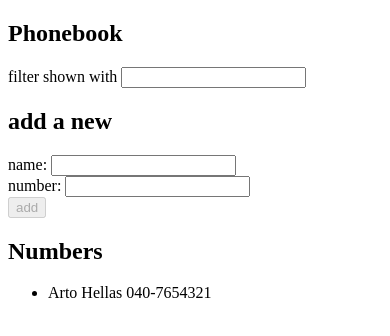
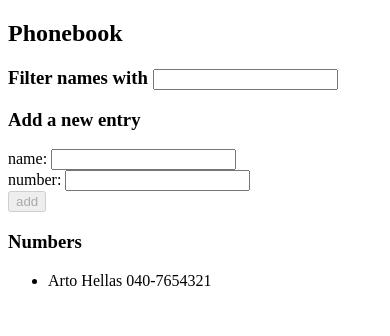
Before and after one commit to irekf/fullstackopen, a React (Vite) app in the folder part2/phonebook/: page / in a window 390 px wide. Shown: the top 336 px of the page. Built offline with nearby package versions, Linux system fonts and the light colour scheme.

Commit message:
2.10: The Phonebook Step5

```diff
--- a/part2/phonebook/src/App.jsx
+++ b/part2/phonebook/src/App.jsx
@@ -1,4 +1,8 @@
-import { useState } from 'react'
+import {useState} from 'react'
+
+import Filter from './components/Filter'
+import PersonForm from "./components/PersonForm"
+import Persons from "./components/Persons"
 
 const App = () => {
     const [persons, setPersons] = useState([
@@ -34,25 +38,13 @@ const App = () => {
     return (
         <div>
             <h2>Phonebook</h2>
-            <div>filter shown with <input value={prefix} onChange={(e) => setPrefix(e.target.value)}/></div>
-            <h2>add a new</h2>
-            <form onSubmit={addNumber}>
-                <div>
-                    name: <input value={newName} onChange={(e) => setNewName(e.target.value)}/>
-                </div>
-                <div>
-                    number: <input value={newNumber} onChange={(e) => setNewNumber(e.target.value)}/>
-                </div>
-                <div>
-                    <button type="submit" disabled={newName.length === 0 || newNumber.length === 0}>add</button>
-                </div>
-            </form>
-            <h2>Numbers</h2>
-            <ul>
-                {persons.filter((person) => person.name.toLowerCase().startsWith(prefix.toLowerCase()))
-                    .map((person) => <li key={person.id}>{person.name} {person.number}</li>
-                    )}
-            </ul>
+            <Filter prefix={prefix} onPrefixChange={(e) => setPrefix(e.target.value)}/>
+            <h3>Add a new entry</h3>
+            <PersonForm name={newName} onNameChange={(e) => setNewName(e.target.value)}
+                        phoneNumber={newNumber} onPhoneNumberChange={(e) => setNewNumber(e.target.value)}
+                        onSubmit={addNumber}/>
+            <h3>Numbers</h3>
+            <Persons persons={persons} prefix={prefix}/>
         </div>
     )
 }
--- /dev/null
+++ b/part2/phonebook/src/components/Filter.jsx
@@ -0,0 +1,6 @@
+
+const Filter = ({prefix, onPrefixChange}) => {
+    return <h3>Filter names with <input value={prefix} onChange={onPrefixChange}/></h3>
+}
+
+export default Filter
--- /dev/null
+++ b/part2/phonebook/src/components/PersonForm.jsx
@@ -0,0 +1,18 @@
+
+const PersonForm = ({name, onNameChange, phoneNumber, onPhoneNumberChange, onSubmit}) => {
+    return (
+        <form onSubmit={onSubmit}>
+            <div>
+                name: <input value={name} onChange={onNameChange}/>
+            </div>
+            <div>
+                number: <input value={phoneNumber} onChange={onPhoneNumberChange}/>
+            </div>
+            <div>
+                <button type="submit" disabled={name.length === 0 || phoneNumber.length === 0}>add</button>
+            </div>
+        </form>
+    )
+}
+
+export default PersonForm
--- /dev/null
+++ b/part2/phonebook/src/components/Persons.jsx
@@ -0,0 +1,12 @@
+
+const Persons = ({persons, prefix}) => {
+    return (
+        <ul>
+            {persons.filter((person) => person.name.toLowerCase().startsWith(prefix.toLowerCase()))
+                .map((person) => <li key={person.id}>{person.name} {person.number}</li>
+                )}
+        </ul>
+    )
+}
+
+export default Persons
```
